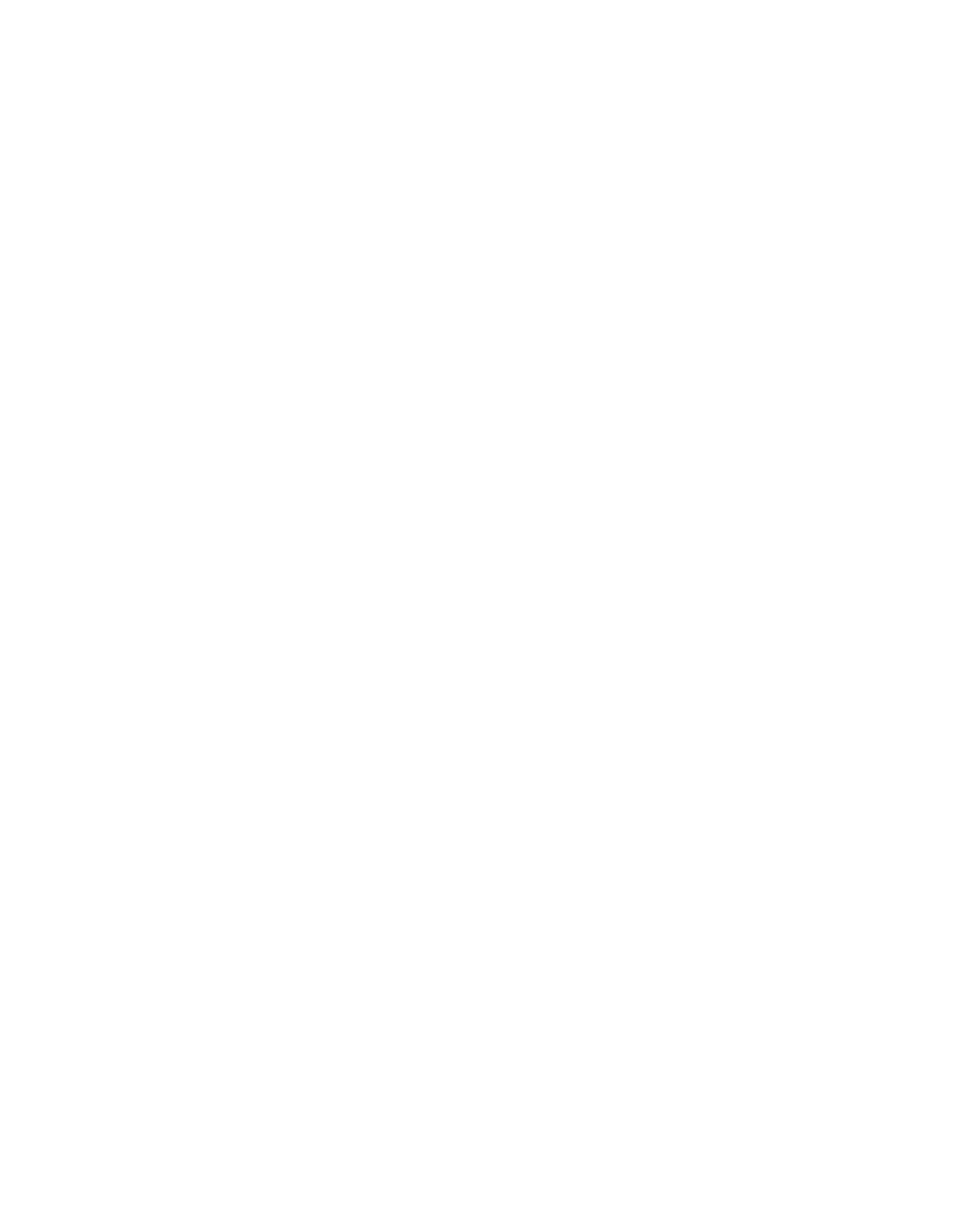
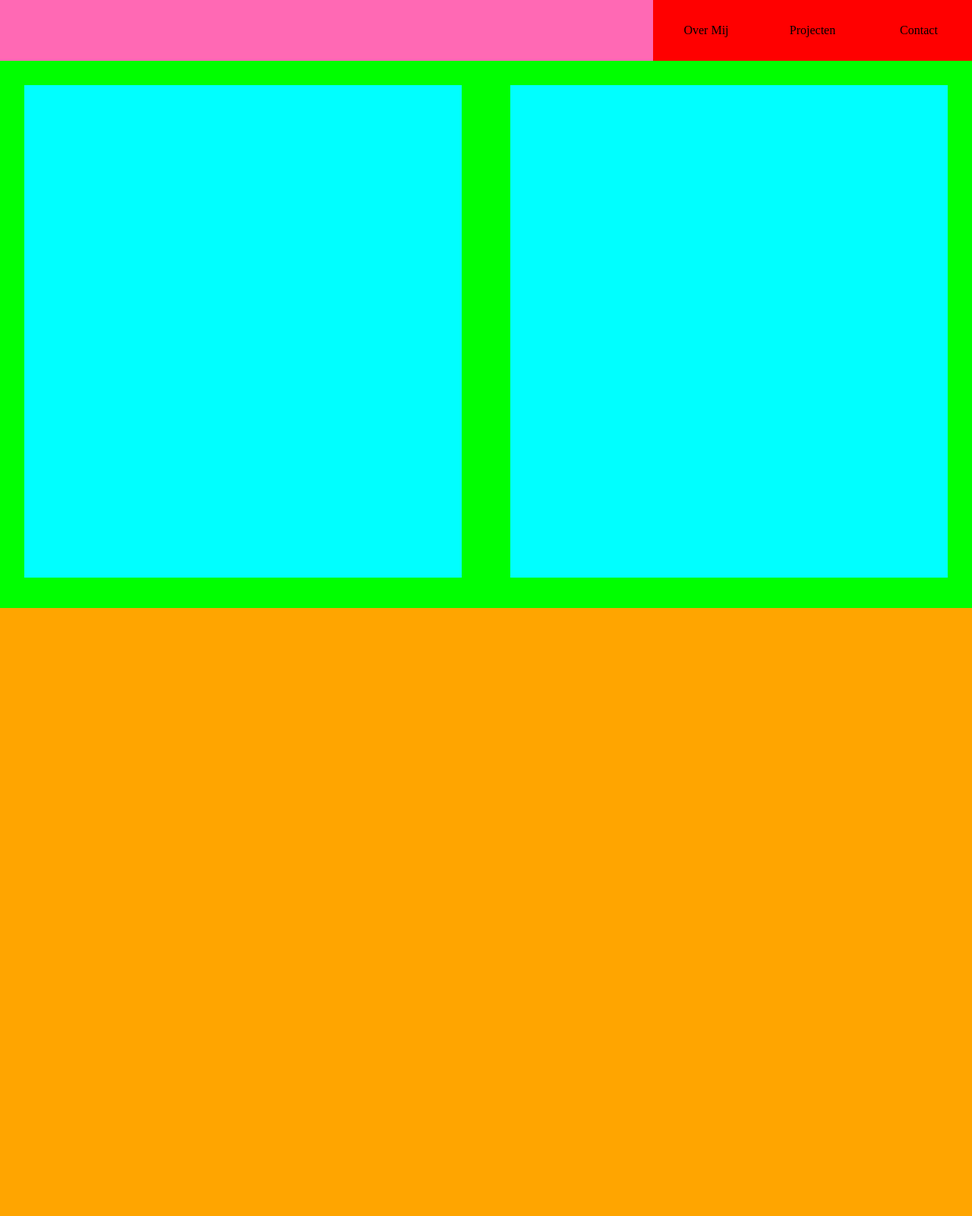
Before and after one commit to HerpieDerpieee/LJ2-Portfolio, a PHP site: page / in a window 1280 px wide. Before the commit the page is empty. Shown: the whole page at 76% size. Before the commit the page ends 800 px from the top, so only its background shows below. Run offline with PHP 8.4, Linux system fonts and the light colour scheme.

Commit message:
template start

```diff
--- /dev/null
+++ b/Components/navigation.php
@@ -0,0 +1,8 @@
+<div class="outer-navigation">
+    <div class="navigation-item"></div>
+    <div class="navigation-item navigation-links">
+        <a class="navigation-btn">Over Mij</a>
+        <a class="navigation-btn">Projecten</a>
+        <a class="navigation-btn">Contact</a>
+    </div>
+</div>
--- /dev/null
+++ b/Pages/aboutme.php
@@ -0,0 +1,3 @@
+<div class="aboutme-outer">
+
+</div>
--- /dev/null
+++ b/Pages/homepage.php
@@ -0,0 +1,4 @@
+<div class="homepage-outer">
+    <div class="homepage-content"></div>
+    <div class="homepage-content"></div>
+</div>
--- /dev/null
+++ b/Styles/AboutMe.css
@@ -0,0 +1,5 @@
+.aboutme-outer {
+    height: var(--page-height);
+    width: 100%;
+    background: orange;
+}
--- /dev/null
+++ b/Styles/Homepage.css
@@ -0,0 +1,16 @@
+
+.homepage-outer {
+    height: calc(var(--page-height) - var(--navbar-height));
+    width: 100%;
+    background: lime;
+
+    display: flex;
+    justify-content: space-around;
+}
+
+.homepage-content {
+    margin-top: 2.5%;
+    width: 45%;
+    height: calc(var(--page-height) - var(--navbar-height) - 10%);
+    background: cyan;
+}
--- /dev/null
+++ b/Styles/Index.css
@@ -0,0 +1,10 @@
+:root {
+    --page-height: 100vh;
+    --navbar-height: 80px;
+}
+
+* {
+    padding: 0;
+    margin: 0;
+    overflow-x: hidden;
+}
--- /dev/null
+++ b/Styles/Navigation.css
@@ -0,0 +1,26 @@
+.outer-navigation {
+    background: hotpink;
+    width: 100%;
+    height: var(--navbar-height);
+    max-height: 15vh;
+
+    display: flex;
+    justify-content: space-between;
+
+}
+
+.navigation-links {
+    background: red;
+    display: flex;
+    align-items: center;
+}
+
+.navigation-btn {
+    display: flex;
+    justify-content: center;
+    align-items: center;
+
+    margin:10px;
+    width: 120px;
+
+}
--- a/index.php
+++ b/index.php
@@ -4,8 +4,17 @@
     <meta charset="UTF-8">
     <meta name="viewport" content="width=device-width, initial-scale=1.0">
     <title>Document</title>
+    <link rel="stylesheet" href="Styles/Index.css">
+    <link rel="stylesheet" href="Styles/Navigation.css">
+    <link rel="stylesheet" href="Styles/Homepage.css">
+    <link rel="stylesheet" href="Styles/AboutMe.css">
 </head>
 <body>
+    <?php
+        include_once "Components/navigation.php";
 
+        include_once "Pages/homepage.php";
+        include_once "Pages/aboutme.php";
+    ?>
 </body>
 </html>
```
